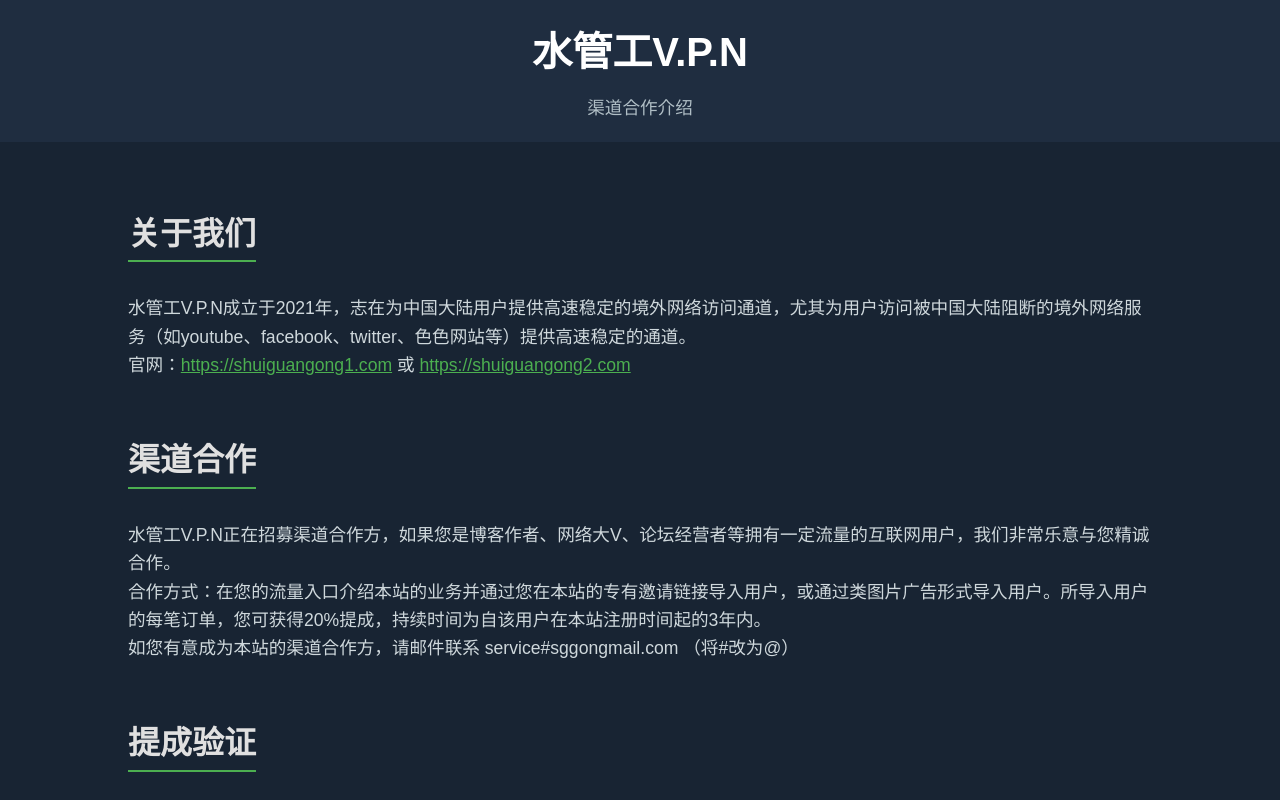
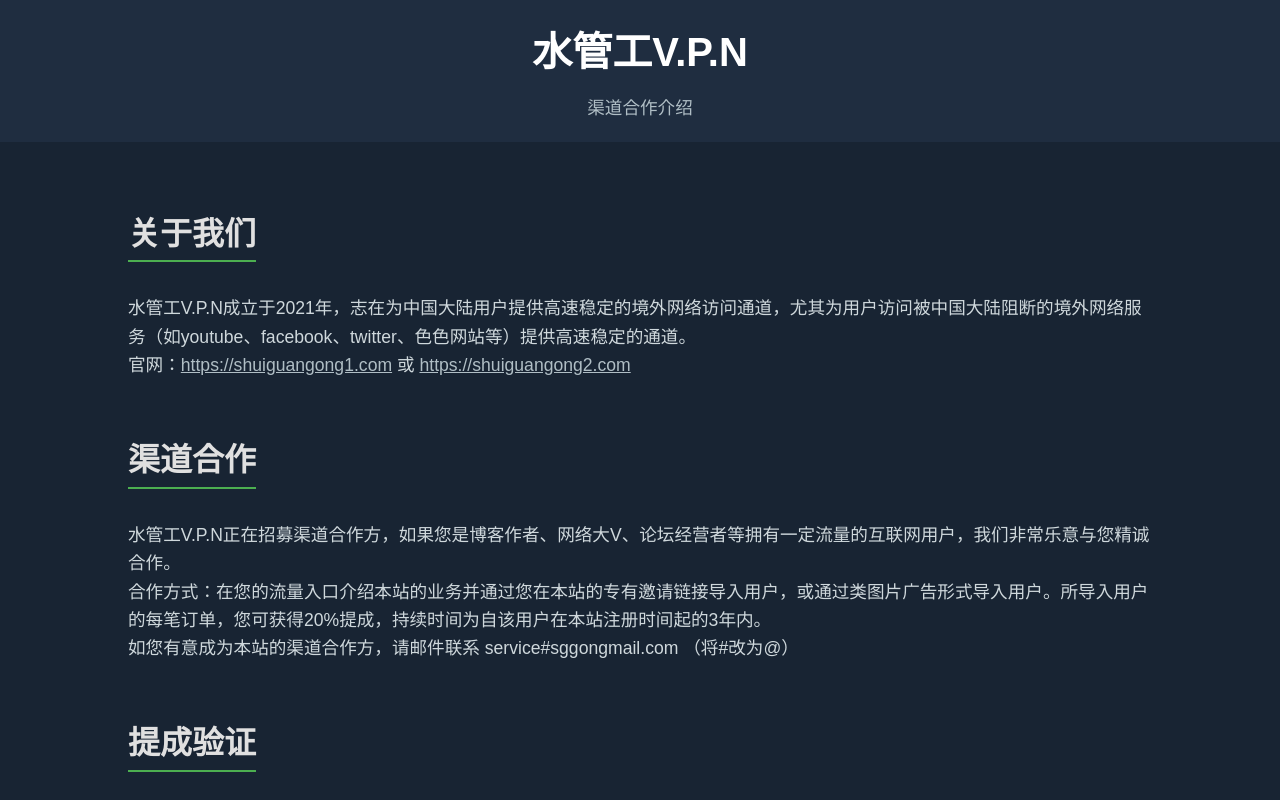
Before and after one commit to sgg102/sgg102.github.io, a plain HTML site: page index.html in a window 1280 px wide. Shown: the top 800 px of the page. Drawn offline with nearby package versions, Linux system fonts and the light colour scheme.

Commit message:
Update index.html

```diff
--- a/index.html
+++ b/index.html
@@ -61,8 +61,8 @@
         }
 
         a {
-            /*color: #b0bec5;*/
-            color: #4caf50;
+            color: #b0bec5;
+            /*color: #4caf50;*/
             text-decoration: underline;
         }
         a:hover {
```
